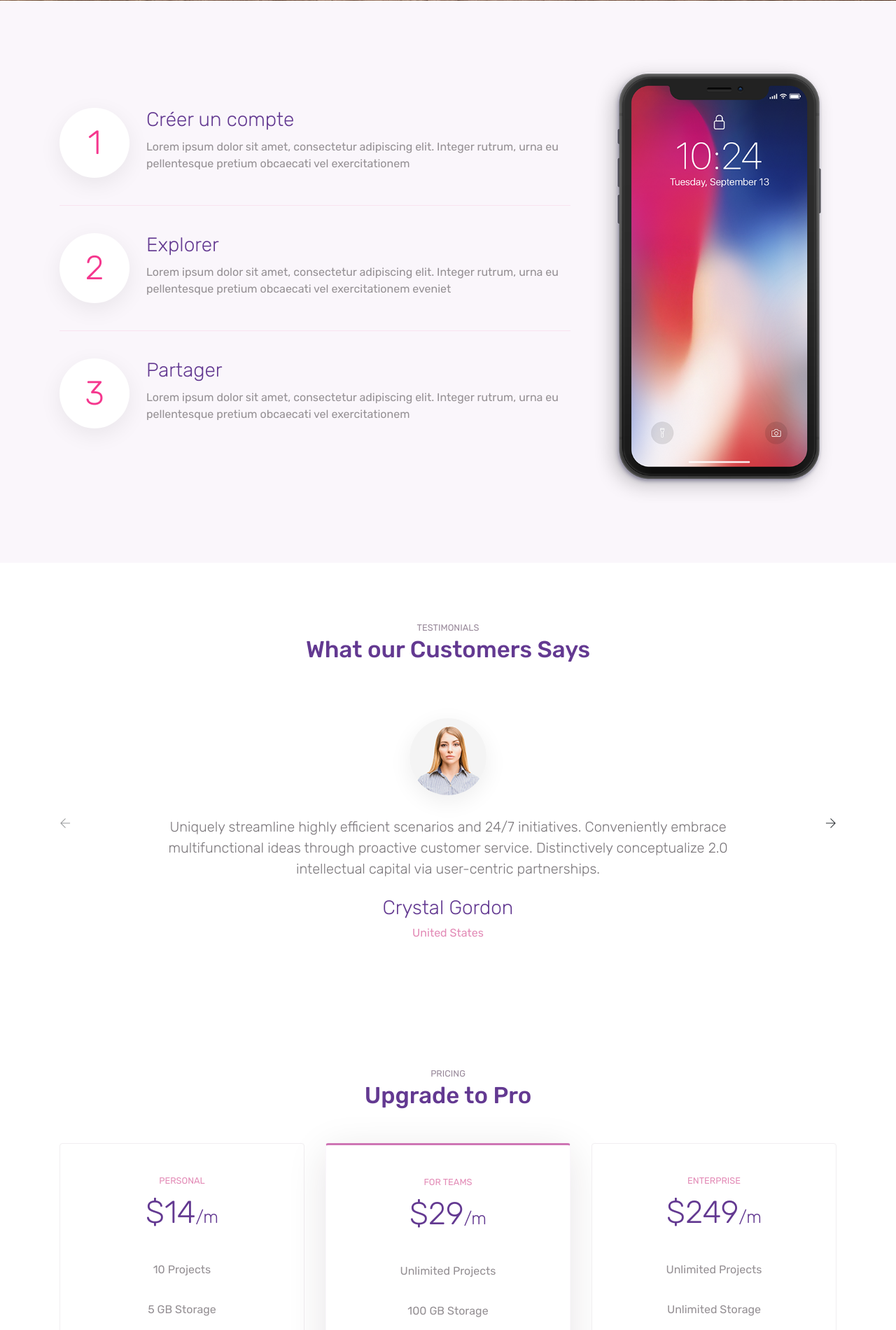
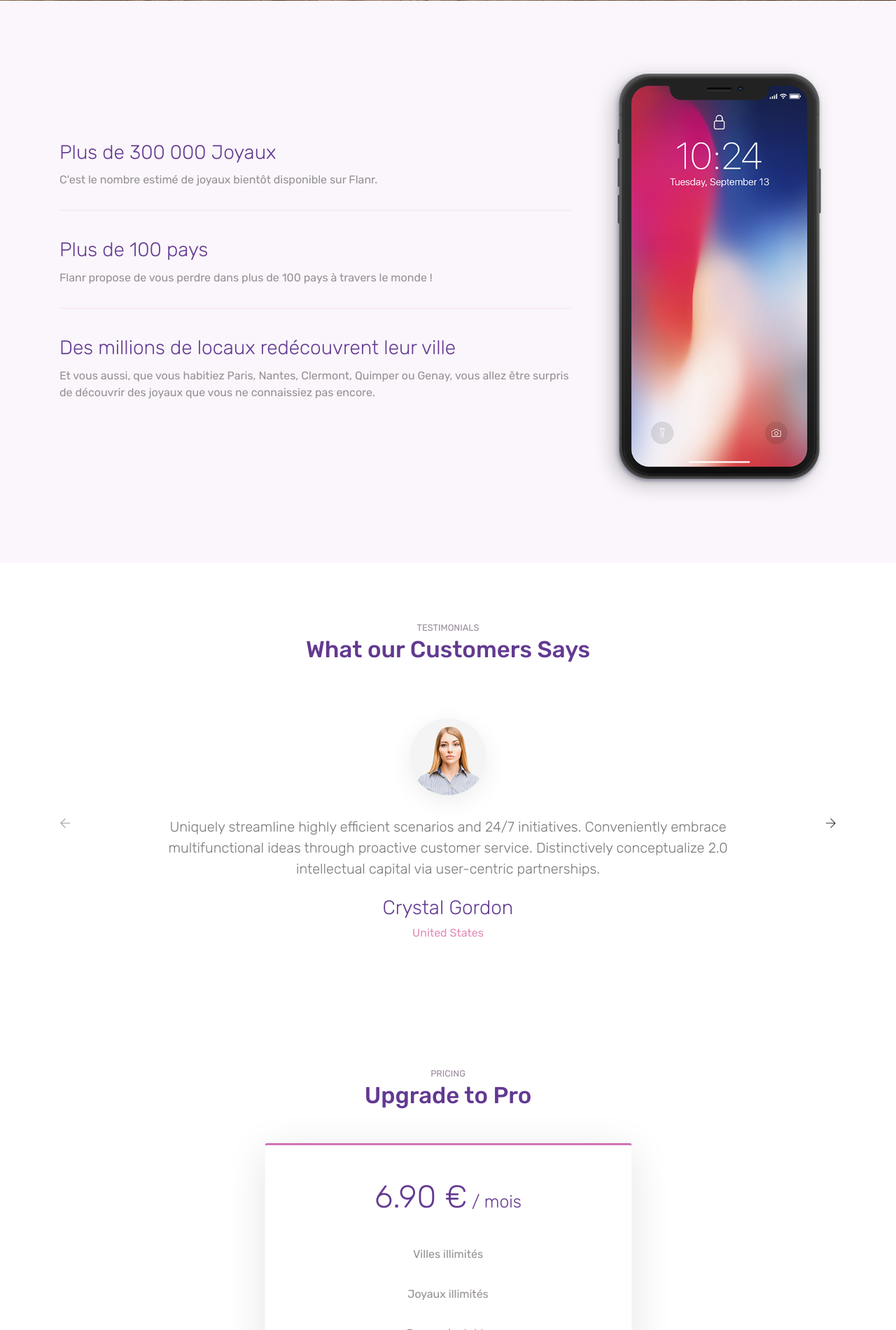
Before and after one commit to mattibenoliel/landingpage, a PHP site: page / in a window 1280 px wide. Shown: the part 1100-3000 px from the top of the page at 70% size. Run offline with PHP 8.4, Linux system fonts and the light colour scheme.

Commit message:
contenu faq-pricing

```diff
--- a/css/style.css
+++ b/css/style.css
@@ -283,7 +283,7 @@ header {
 /* FORMULAIRES
 ----------------------*/
 
-#formulaire{
+#formulaire {
   padding: 20px;
   text-align: center;
   background-image: linear-gradient(rgba(168, 79, 0, 0.3), rgba(154, 50, 0, 0.3)), url('../images/bg-form.jpg');
@@ -291,12 +291,31 @@ header {
   height: 350px;
 }
 
-#mc_embed_signup{
+#mc_embed_signup {
   width: 550px;
   margin-left:  250px;
   padding: 100px;
+}
 
-  }
+
+@media (max-width: 768px) {
+    #formulaire {
+      background-size: cover;
+      height: 350px;
+      background-position: center;
+      background-repeat: repeat-x;
+    }
+
+    #mc_embed_signup {
+      margin-top:  125px;
+      width: auto;
+      margin-left: 0px;
+      padding: 0px;
+    }
+}
+
+
+
 
 #title-label{
   display: block;
@@ -568,6 +587,11 @@ header {
 /*  PRICING
 ----------------------*/
 
+.card-price {
+  width: 50%;
+  margin: auto;
+}
+
 @media (max-width:992px) {
     .card-deck {
         -ms-flex-direction: column;
--- a/index.html
+++ b/index.html
@@ -97,24 +97,24 @@ URI     : https://colorlib.com
                 <div class="col-md-8 d-flex align-items-center">
                     <ul class="list-unstyled ui-steps">
                         <li class="media">
-                            <div class="circle-icon mr-4">1</div>
+                            <!-- <div class="circle-icon mr-4">1</div> -->
                             <div class="media-body">
-                                <h5>Créer un compte</h5>
-                                <p>Lorem ipsum dolor sit amet, consectetur adipiscing elit. Integer rutrum, urna eu pellentesque pretium obcaecati vel exercitationem </p>
+                                <h5>Plus de 300 000 Joyaux</h5>
+                                <p>C'est le nombre estimé de joyaux bientôt disponible sur Flanr.</p>
                             </div>
                         </li>
                         <li class="media my-4">
-                            <div class="circle-icon mr-4">2</div>
+                            <!-- <div class="circle-icon mr-4">2</div> -->
                             <div class="media-body">
-                                <h5>Explorer</h5>
-                                <p>Lorem ipsum dolor sit amet, consectetur adipiscing elit. Integer rutrum, urna eu pellentesque pretium obcaecati vel exercitationem eveniet</p>
+                                <h5>Plus de 100 pays</h5>
+                                <p>Flanr propose de vous perdre dans plus de 100 pays à travers le monde !</p>
                             </div>
                         </li>
                         <li class="media">
-                            <div class="circle-icon mr-4">3</div>
+                            <!-- <div class="circle-icon mr-4">3</div> -->
                             <div class="media-body">
-                                <h5>Partager</h5>
-                                <p>Lorem ipsum dolor sit amet, consectetur adipiscing elit. Integer rutrum, urna eu pellentesque pretium obcaecati vel exercitationem </p>
+                                <h5>Des millions de locaux redécouvrent leur ville</h5>
+                                <p>Et vous aussi, que vous habitiez Paris, Nantes, Clermont, Quimper ou Genay, vous allez être surpris de découvrir des joyaux que vous ne connaissiez pas encore.</p>
                             </div>
                         </li>
                     </ul>
@@ -163,8 +163,8 @@ URI     : https://colorlib.com
                 <small>PRICING</small>
                 <h3>Upgrade to Pro</h3>
             </div>
-            <div class="card-deck">
-                <div class="card pricing">
+            <div class="card-deck card-price">
+                <!-- <div class="card pricing">
                     <div class="card-head">
                         <small class="text-primary">PERSONAL</small>
                         <span class="price">$14<sub>/m</sub></span>
@@ -179,24 +179,23 @@ URI     : https://colorlib.com
                     <div class="card-body">
                         <a href="#" class="btn btn-primary btn-lg btn-block">Choose this Plan</a>
                     </div>
-                </div>
+                </div> -->
                 <div class="card pricing popular">
                     <div class="card-head">
-                        <small class="text-primary">FOR TEAMS</small>
-                        <span class="price">$29<sub>/m</sub></span>
+                        <!--<small class="text-primary">FOR TEAMS</small>-->
+                        <span class="price">6.90 €<sub> / mois</sub></span>
                     </div>
                     <ul class="list-group list-group-flush">
-                        <div class="list-group-item">Unlimited Projects</div>
-                        <div class="list-group-item">100 GB Storage</div>
-                        <div class="list-group-item">Priority Support</div>
-                        <div class="list-group-item">Collaboration</div>
-                        <div class="list-group-item">Reports and analytics</div>
+                        <div class="list-group-item">Villes illimités</div>
+                        <div class="list-group-item">Joyaux illimités</div>
+                        <div class="list-group-item">Rayon ajustable</div>
+                        <div class="list-group-item">Intégrez une communauté active</div>
                     </ul>
                     <div class="card-body">
-                        <a href="#" class="btn btn-primary btn-lg btn-block">Choose this Plan</a>
+                        <a href="#" class="btn btn-primary btn-lg btn-block">Choisir ce plan</a>
                     </div>
                 </div>
-                <div class="card pricing">
+                <!-- <div class="card pricing">
                     <div class="card-head">
                         <small class="text-primary">ENTERPRISE</small>
                         <span class="price">$249<sub>/m</sub></span>
@@ -211,7 +210,7 @@ URI     : https://colorlib.com
                     <div class="card-body">
                         <a href="#" class="btn btn-primary btn-lg btn-block">Choose this Plan</a>
                     </div>
-                </div>
+                </div> -->
             </div>
             <!-- // end .pricing -->
 
@@ -223,17 +222,25 @@ URI     : https://colorlib.com
             </div>
             <div class="row pt-4">
                 <div class="col-md-6">
-                    <h4 class="mb-3">Can I try before I buy?</h4>
-                    <p class="light-font mb-5">Lorem ipsum dolor sit amet, consectetur adipiscing elit. Integer rutrum, urna eu pellentesque pretium, nisi nisi fermentum enim, et sagittis dolor nulla vel sapien. Vestibulum sit amet mattis ante. </p>
-                    <h4 class="mb-3">What payment methods do you accept?</h4>
-                    <p class="light-font mb-5">Lorem ipsum dolor sit amet, consectetur adipiscing elit. Integer rutrum, urna eu pellentesque pretium, nisi nisi fermentum enim, et sagittis dolor nulla vel sapien. Vestibulum sit amet mattis ante. </p>
+                    <h4 class="mb-3">Comment je fais pour découvrir un joyaux à 50km de chez moi?</h4>
+                    <p class="light-font mb-5">
+                      Si vous pensez qu'il y a un joyau à cet endroit, le seul moyen de le savoir c'est d'y aller, car Flanr incite à partir à l'aventure, à vous surprendre, en vous montrant des joyaux seulement lorsqu'il sont proche d'où vous êtes. Et en y allant vous allez surement en découvrir d'autres, alors aventurez-vous. ;)
+                    </p>
+                    <h4 class="mb-3">Il y a un magnifique arbre fruitier pas loin de chez moi mais il n'est pas sur Flanr.</h4>
+                    <p class="light-font mb-5">
+                      Ajoutez-le, prenez une belle photo, ajoute une description qui puisse permettre aux futurs aventuriers qui passeront par là d'en apprendre plus sur cet arbre. En plus vous gagnerez des points.
+                    </p>
 
                 </div>
                 <div class="col-md-6">
-                    <h4 class="mb-3">Can I change my plan later?</h4>
-                    <p class="light-font mb-5">Lorem ipsum dolor sit amet, consectetur adipiscing elit. Integer rutrum, urna eu pellentesque pretium, nisi nisi fermentum enim, et sagittis dolor nulla vel sapien. Vestibulum sit amet mattis ante. </p>
-                    <h4 class="mb-3">Do you have a contract?</h4>
-                    <p class="light-font mb-5">Lorem ipsum dolor sit amet, consectetur adipiscing elit. Integer rutrum, urna eu pellentesque pretium, nisi nisi fermentum enim, et sagittis dolor nulla vel sapien. Vestibulum sit amet mattis ante. </p>
+                    <h4 class="mb-3">Je voyage beaucoup, Flanr récompense-t-il ceux qui utilise beaucoup Flanr ?</h4>
+                    <p class="light-font mb-5">
+                      Oui tout à fait, vous gagnez des points pour chaque joyau découvert ou ajouté, et bien d'autres critères qui prennent en compte par exemple la rareté d'un joyau ou sa note, qui vous permettront de progresser dans le classement mondial des meilleurs utilisateurs, et nous vous récompenserons!
+                    </p>
+                    <h4 class="mb-3">Est-ce que je peux laisser un souvenir où seul moi et mon copain pourront le voir quand on y repassera?</h4>
+                    <p class="light-font mb-5">
+                      Oui, c'est le concept de capsule temporelle bientôt disponible sur Flanr. Si vous voulez ajouter un pin sur la carte à l'endroit de votre premier bisou, et n'y autorisé que votre copain à le voir, vous pourrez.
+                    </p>
                 </div>
             </div>
         </div>
@@ -242,13 +249,13 @@ URI     : https://colorlib.com
 
     <footer class="my-5 text-center">
         <!-- Copyright removal is not prohibited! -->
-        <p class="mb-2"><small>COPYRIGHT © 2017. ALL RIGHTS RESERVED. MOBAPP TEMPLATE BY <a href="https://colorlib.com">COLORLIB</a></small></p>
+        <p class="mb-2"><small>COPYRIGHT © 2020. ALL RIGHTS RESERVED. FLANR </small></p>
 
-        <small>
+        <!-- <small>
             <a href="#" class="m-2">PRESS</a>
             <a href="#" class="m-2">TERMS</a>
             <a href="#" class="m-2">PRIVACY</a>
-        </small>
+        </small> -->
     </footer>
 
     <!-- jQuery and Bootstrap -->
```
